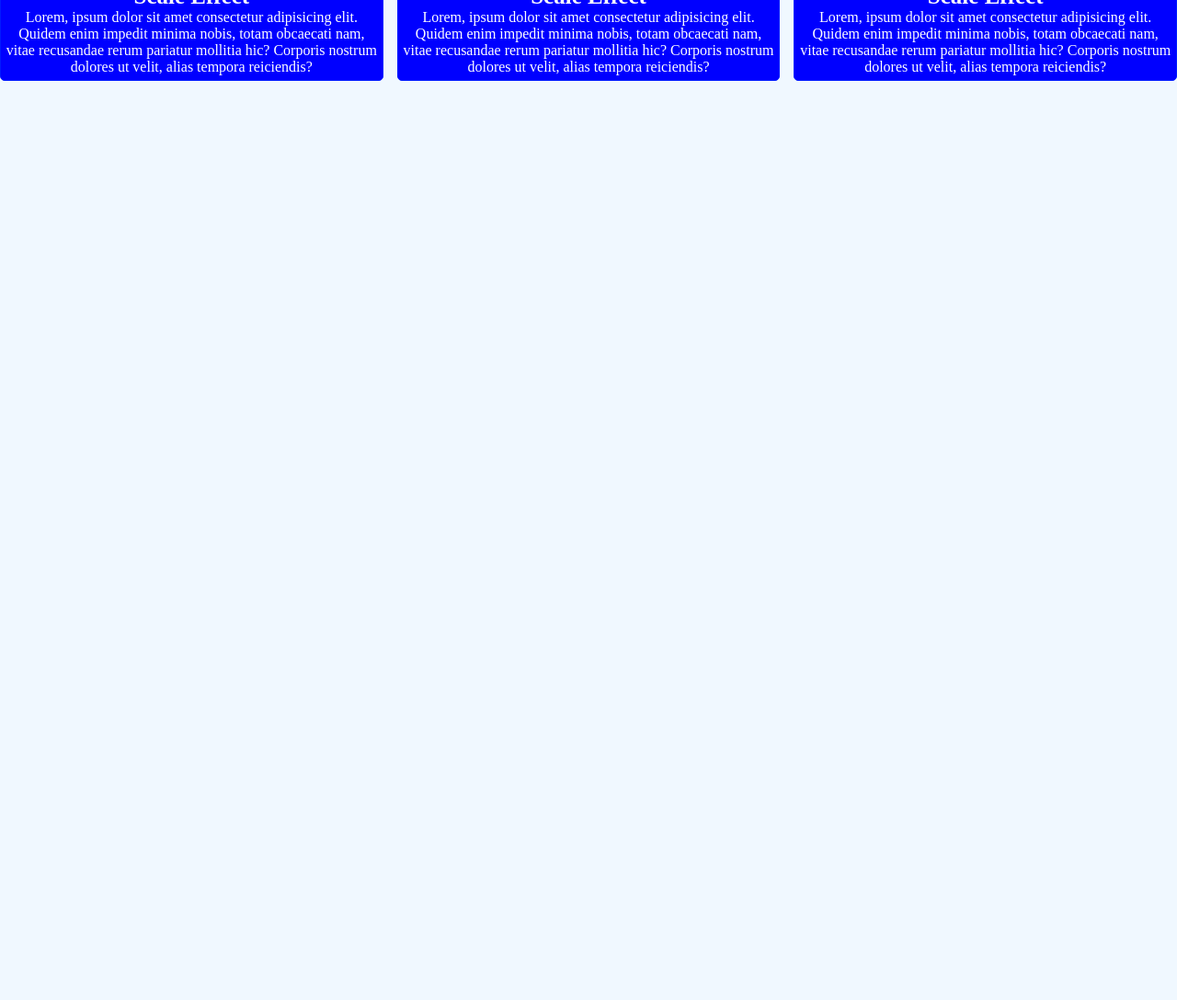
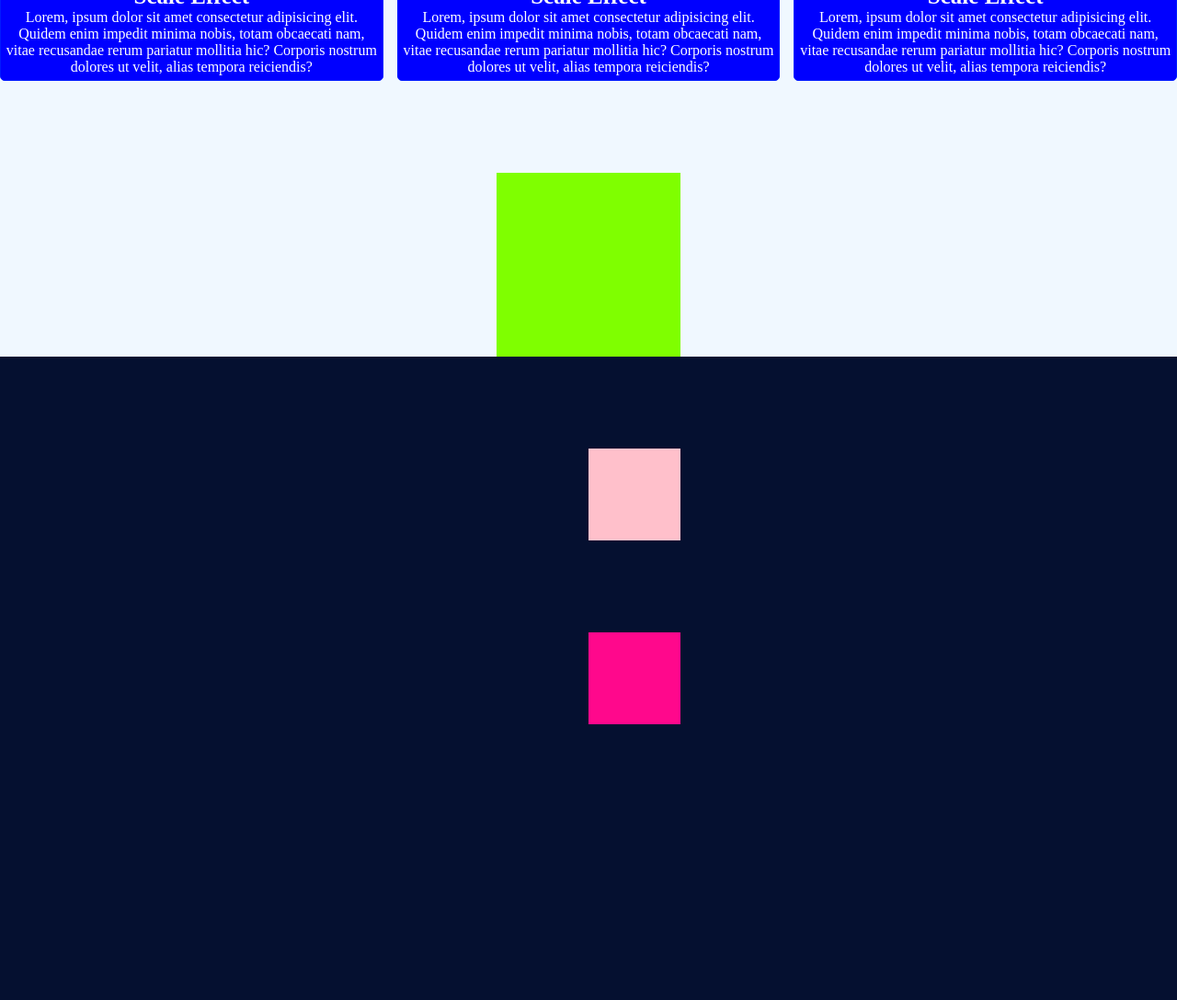
Before and after one commit to Rakibul-hassan-shehab/Transition, a plain HTML site: page index.html in a window 1280 px wide. Shown: the part 1046-2134 px from the top of the page at 92% size. Before the commit the page ends 1234 px from the top, so only its background shows below. Drawn offline with Linux system fonts and the light colour scheme.

Commit message:
add new code

```diff
--- a/index.html
+++ b/index.html
@@ -61,5 +61,15 @@
           </div>
         </div>
     </section>
+    <section class="skew">
+        <div class="main-skew">
+        </div>
+    </section>
+   <section class="transform-origen">
+    <div class="origin-container">
+        <div class="child-origin-1"></div>
+        <div class="child-origin-2"></div>
+    </div>
+   </section>
 </body>
 </html>
--- a/style.css
+++ b/style.css
@@ -63,12 +63,13 @@ img{
     width: 200px;
     height: 200px;
     transition: 1s ease-in-out;
+    transform-origin: right left;
 }
  .one>img:hover{
-    transform: translatex(-100%);
+    transform: translatex(-200%);
 }
 .one:hover{
-    transform: translatex(50%);
+    transform: translatex(100%);
 }
 .wraper:hover{
     transform: translatey(50%);
@@ -136,3 +137,52 @@ img{
 .inner-containt:hover{
     transform: scale(1.2);
 }
+.skew{
+    margin-top: 50px;
+}
+.main-skew{
+    width: 200px;
+    height: 200px;
+    background-color: chartreuse;
+    margin:auto;
+    transition: 1s;
+}
+.main-skew:hover{
+    transform: skew(60deg, 60deg) rotate(50deg);
+}
+/*2D Cube */
+.transform-origen{
+
+    background-color: rgb(5, 16, 48);
+    /* height: 600px; */
+}
+.origin-container{
+   height: 700px;
+   position: relative;
+}
+.child-origin-1{
+    position: absolute;
+    top: 100px;
+    left: 50%;
+   height: 100px;
+   width: 100px;
+   background-color: pink;
+   transition: 1s;
+   transform-origin: top center;
+}
+.child-origin-2{
+    position: absolute;
+    top: 300px;
+    left: 50%;
+   height: 100px;
+   width: 100px;
+   background-color: rgb(255, 8, 140);
+   transition: 1s;
+   transform-origin: top center;
+}
+.child-origin-1:hover{
+   transform: translate(50%);
+}
+.child-origin-2:hover{
+    transform: rotate(50deg);
+}
```
